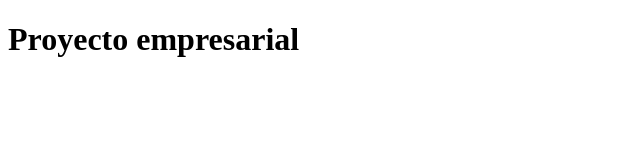
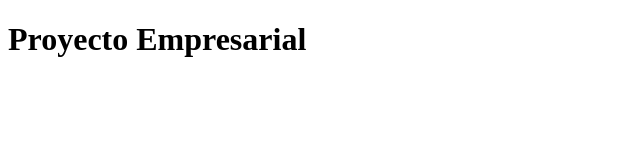
Before and after one commit to EdelsonAmoretti/PruebaEnGitHub, a plain HTML site: page index.html in a window 1280 px wide. Shown: the whole page, without its empty margins (0-640 px from the left). Drawn offline with Linux system fonts and the light colour scheme.

Commit message:
Actualización 1 desde GitHub

```diff
--- a/index.html
+++ b/index.html
@@ -8,7 +8,7 @@
     <title>Prueba</title>
 </head>
 <body>
-    <h1>Proyecto empresarial</h1>
+    <h1>Proyecto Empresarial</h1>
     <!-- <div class="canvas">
         <div class="net"></div>
         <div class="net"></div>
```
